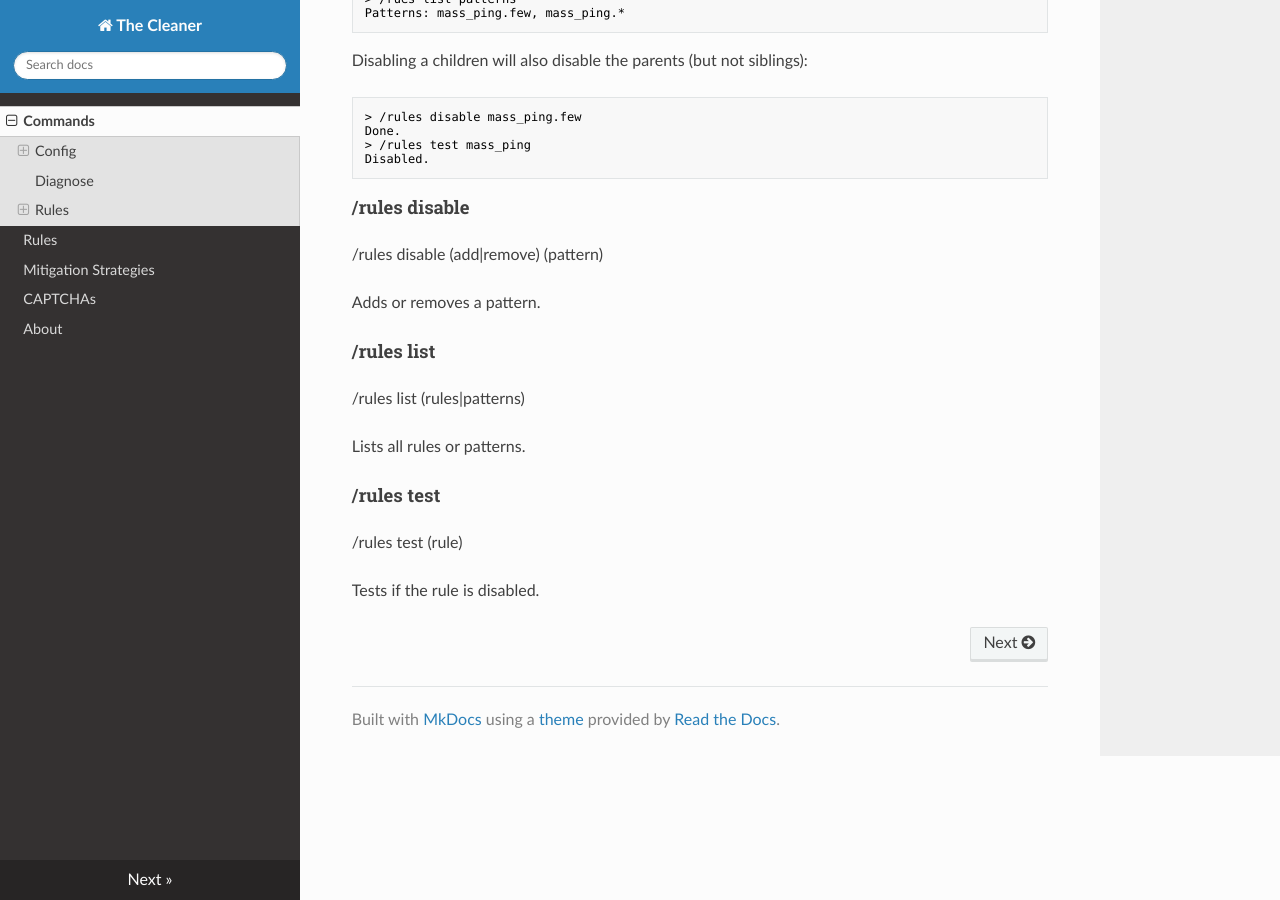
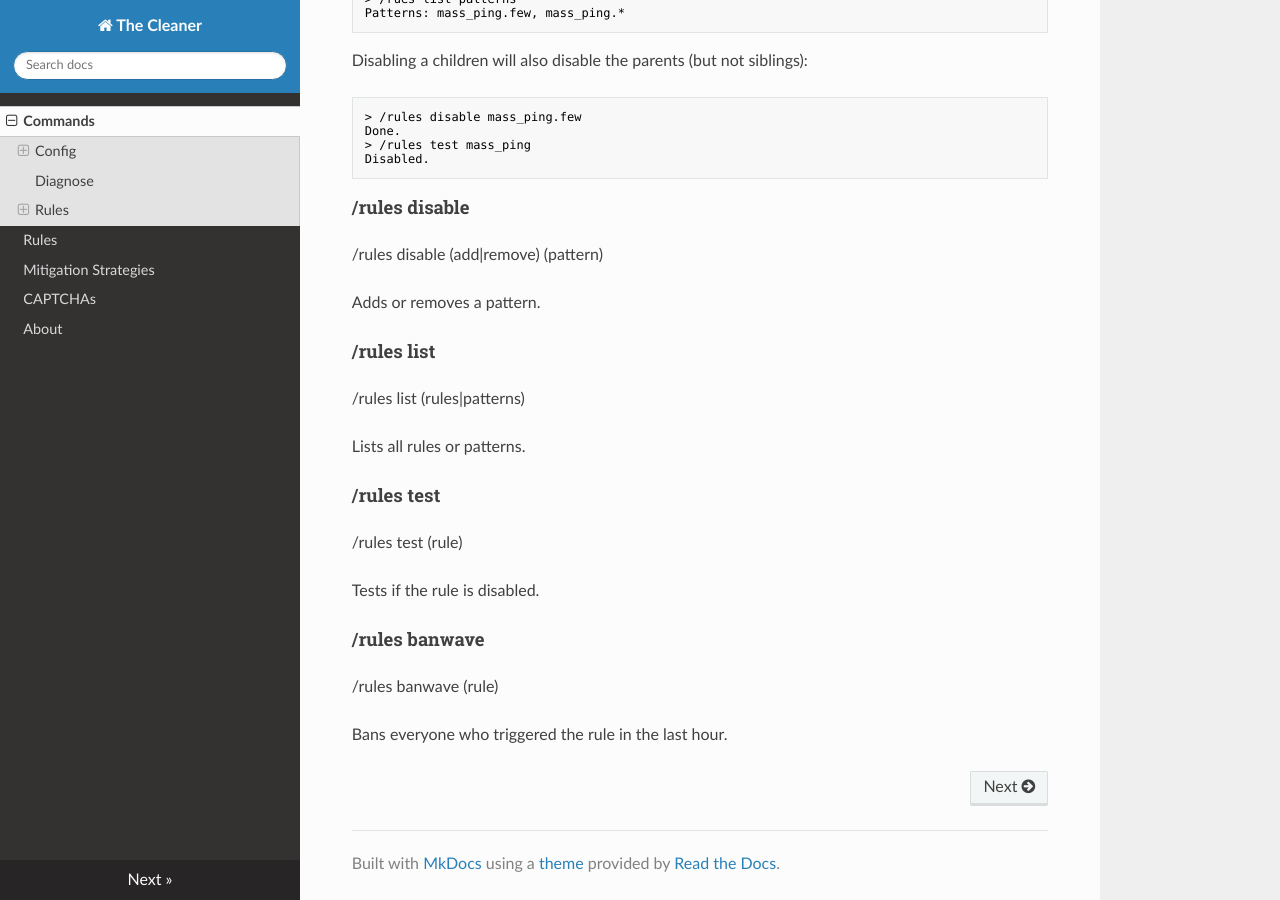
Before and after one commit to cleaner-bot/website, an MkDocs documentation site: the page built from docs/commands.md, in a window 1280 px wide and 900 px high, scrolled down 1772 px. Built offline with MkDocs 1.6.1, drawn with Linux system fonts in a browser that asks for light colours; nearby versions of some CDN libraries.

Commit message:
add banwave

```diff
--- a/docs/commands.md
+++ b/docs/commands.md
@@ -109,3 +109,10 @@ Lists all rules or patterns.
 /rules test (rule)
 
 Tests if the rule is disabled.
+
+
+#### /rules banwave
+
+/rules banwave (rule)
+
+Bans everyone who triggered the rule in the last hour.
```
